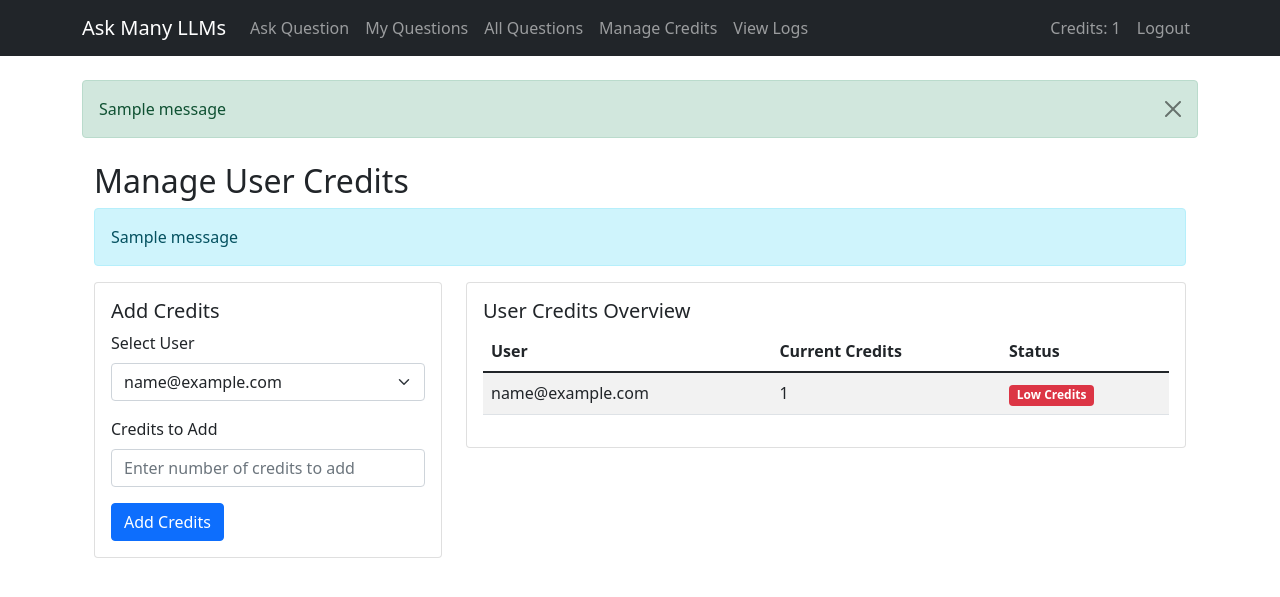
After one commit to gmichnikov/ask-many-llms, a Flask app: page /admin/manage_credits in a window 1280 px wide. The commit adds this page. Shown: the top 597 px of the page. Run offline with Flask 2, Linux system fonts and the light colour scheme; a user stored in the database is signed in; tables that the repository leaves empty hold one stand-in row (values such as "Sample post"); one stand-in notice (Sample message) is shown; parts of the project's set-up code (start-up, migrations or seed data) failed here and were passed over.

Commit message:
Admin UI for managing credits

```diff
--- a/app/forms.py
+++ b/app/forms.py
@@ -31,3 +31,8 @@ class QuestionForm(FlaskForm):
         Length(min=10, max=1000, message='Question must be between 10 and 1000 characters')
     ])
     submit = SubmitField('Ask Question')
+
+class AdminCreditForm(FlaskForm):
+    email = SelectField('Select User', choices=[])
+    credits = StringField('Credits to Add', validators=[DataRequired()])
+    submit = SubmitField('Add Credits')
--- a/app/routes/admin.py
+++ b/app/routes/admin.py
@@ -1,7 +1,7 @@
 from flask import Blueprint, render_template, redirect, url_for, flash
 from flask_login import login_required, current_user
 from app.models import User, LogEntry, db
-from app.forms import AdminPasswordResetForm
+from app.forms import AdminPasswordResetForm, AdminCreditForm
 from functools import wraps
 import pytz
 
@@ -55,3 +55,38 @@ def view_logs():
         log.formatted_timestamp = localized_timestamp.strftime('%Y-%m-%d, %I:%M:%S %p ') + tz_abbr
 
     return render_template('admin/view_logs.html', log_entries=log_entries)
+
+@admin_bp.route('/manage_credits', methods=['GET', 'POST'])
+@login_required
+@admin_required
+def manage_credits():
+    form = AdminCreditForm()
+    users = User.query.all()
+    form.email.choices = [(user.email, user.email) for user in users]
+
+    if form.validate_on_submit():
+        user = User.query.filter_by(email=form.email.data).first()
+        if user:
+            try:
+                credits_to_add = int(form.credits.data)
+                if credits_to_add <= 0:
+                    flash('Please enter a positive number of credits.')
+                    return render_template('admin/manage_credits.html', form=form, users=users)
+
+                user.credits = (user.credits or 0) + credits_to_add
+                db.session.commit()
+                flash(f'Successfully added {credits_to_add} credits to {user.email}.')
+
+                log_entry = LogEntry(
+                    category='Add Credits',
+                    actor_id=current_user.id,
+                    description=f"{current_user.email} added {credits_to_add} credits to {user.email}"
+                )
+                db.session.add(log_entry)
+                db.session.commit()
+            except ValueError:
+                flash('Please enter a valid number of credits.')
+        else:
+            flash('User not found.')
+
+    return render_template('admin/manage_credits.html', form=form, users=users)
--- /dev/null
+++ b/app/templates/admin/manage_credits.html
@@ -0,0 +1,78 @@
+{% extends "base.html" %}
+
+{% block content %}
+<div class="container mt-4">
+    <h2>Manage User Credits</h2>
+
+    {% with messages = get_flashed_messages() %}
+        {% if messages %}
+            {% for message in messages %}
+                <div class="alert alert-info">{{ message }}</div>
+            {% endfor %}
+        {% endif %}
+    {% endwith %}
+
+    <div class="row">
+        <div class="col-md-4">
+            <div class="card">
+                <div class="card-body">
+                    <h5 class="card-title">Add Credits</h5>
+                    <form method="POST">
+                        {{ form.hidden_tag() }}
+
+                        <div class="form-group">
+                            {{ form.email.label(class="form-label") }}
+                            {{ form.email(class="form-select") }}
+                        </div>
+
+                        <div class="form-group mt-3">
+                            {{ form.credits.label(class="form-label") }}
+                            {{ form.credits(class="form-control", placeholder="Enter number of credits to add") }}
+                        </div>
+
+                        <div class="mt-3">
+                            {{ form.submit(class="btn btn-primary") }}
+                        </div>
+                    </form>
+                </div>
+            </div>
+        </div>
+
+        <div class="col-md-8">
+            <div class="card">
+                <div class="card-body">
+                    <h5 class="card-title">User Credits Overview</h5>
+                    <div class="table-responsive">
+                        <table class="table table-striped">
+                            <thead>
+                                <tr>
+                                    <th>User</th>
+                                    <th>Current Credits</th>
+                                    <th>Status</th>
+                                </tr>
+                            </thead>
+                            <tbody>
+                                {% for user in users %}
+                                <tr>
+                                    <td>{{ user.email }}</td>
+                                    <td>{{ user.credits }}</td>
+                                    <td>
+                                        {% if user.credits <= 5 %}
+                                            <span class="badge bg-danger">Low Credits</span>
+                                        {% elif user.credits <= 20 %}
+                                            <span class="badge bg-warning">Medium Credits</span>
+                                        {% else %}
+                                            <span class="badge bg-success">Good Credits</span>
+                                        {% endif %}
+                                    </td>
+                                </tr>
+                                {% endfor %}
+                            </tbody>
+                        </table>
+                    </div>
+                </div>
+            </div>
+        </div>
+    </div>
+</div>
+{% endblock %}
--- a/app/templates/base.html
+++ b/app/templates/base.html
@@ -10,7 +10,7 @@
     </head>
 
     <body>
-        <nav class="navbar navbar-expand-lg navbar-dark" style="background-color: #6f42c1;">
+        <nav class="navbar navbar-expand-lg navbar-dark bg-dark">
             <div class="container">
                 <a class="navbar-brand" href="{{ url_for('main.index') }}">Ask Many LLMs</a>
                 <button class="navbar-toggler" type="button" data-bs-toggle="collapse" data-bs-target="#navbarNav">
@@ -28,6 +28,9 @@
                             {% if current_user.is_admin %}
                             <li class="nav-item">
                                 <a class="nav-link" href="{{ url_for('questions.admin_list_questions') }}">All Questions</a>
+                            </li>
+                            <li class="nav-item">
+                                <a class="nav-link" href="{{ url_for('admin.manage_credits') }}">Manage Credits</a>
                             </li>
                             <li class="nav-item">
                                 <a class="nav-link" href="{{ url_for('admin.view_logs') }}">View Logs</a>
```
